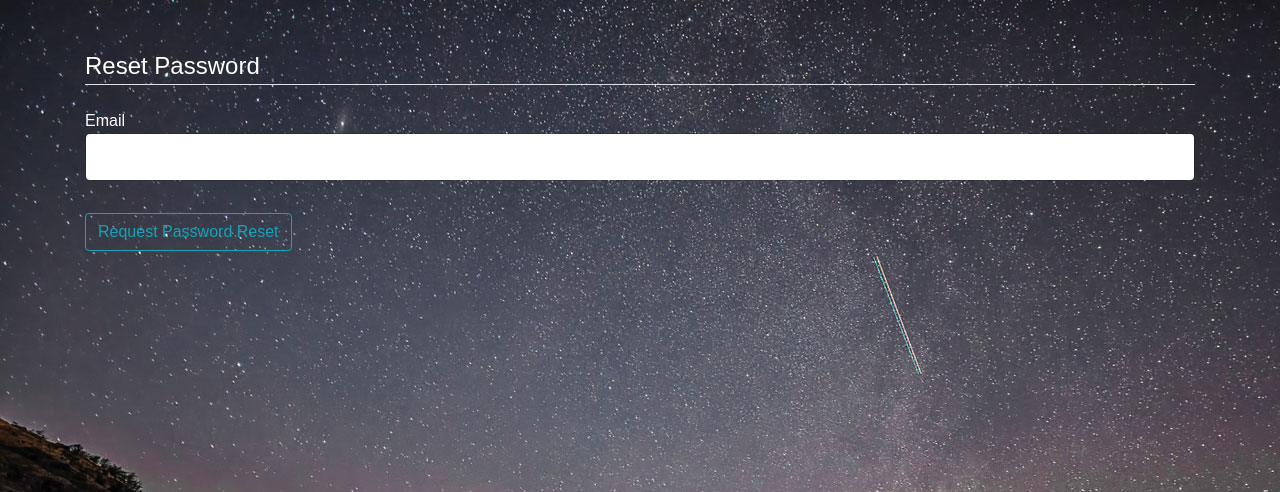
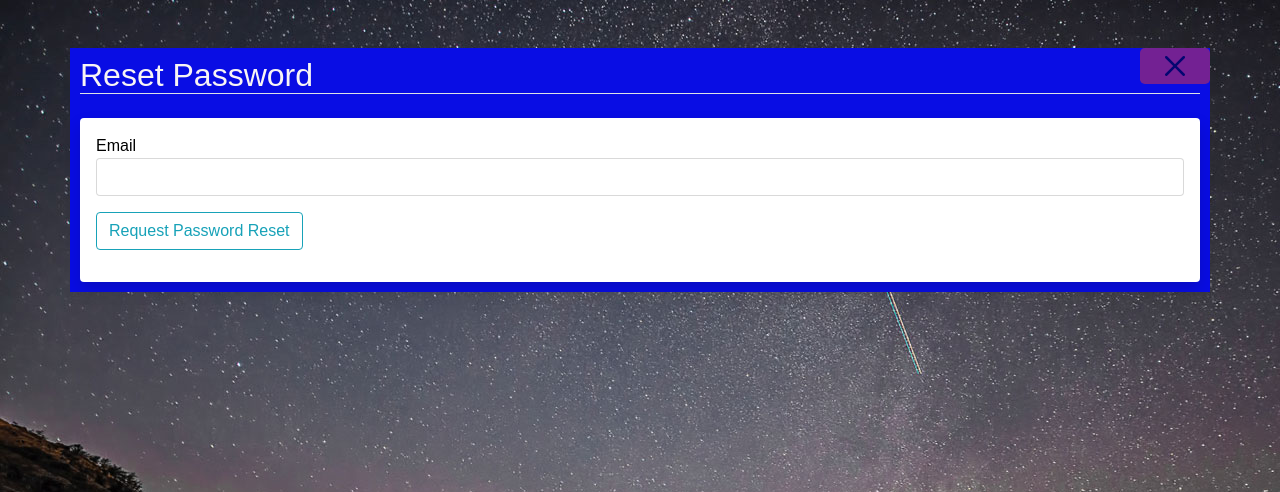
Before and after one commit to Rizwan-Ahmad786/first-flask-app, a Flask app: page /reset_password in a window 1280 px wide. Shown: the top 492 px of the page. Run offline with Flask 2, Linux system fonts and the light colour scheme; some libraries are stand-ins or nearby versions; some web fonts are replaced.

Commit message:
bcrypt added

```diff
--- a/app.py
+++ b/app.py
@@ -16,7 +16,9 @@ from flask_login import LoginManager, login_manager, UserMixin, login_user, logi
 from sqlalchemy import asc
 
 import os
-import smtplib
+import bcrypt
+
+
 
 
 app = Flask(__name__)
@@ -157,6 +159,10 @@ def login():
                 flash('Invalid username or password', 'danger')
                 return redirect(url_for('login'))
             login_user(user, remember=form.remember.data)
+            # hashed_password = bcrypt.generate_password_hash(
+            #     form.password.data).decode('utf-8')
+            # user.password = hashed_password
+            # db.session.commit()
             return redirect('uncomplete_todos')
     return render_template('login.html', form=form)
 
@@ -167,7 +173,7 @@ def signup():
     if request.method == "POST":
         if form.validate_on_submit():
             hashed_password = bcrypt.generate_password_hash(
-                form.password.data, method='sha256')
+                form.password.data).decode('utf-8')
             newuser = User(username=form.username.data,
                            email=form.email.data, password=hashed_password)
             db.session.add(newuser)
@@ -316,11 +322,11 @@ def reset_request():
 @app.route('/reset_password/<token>', methods=('GET', 'POST'))
 def reset_token(token):
     user = User.verify_token(token)
-    if user is None:
-        flash('That is an invalid or expired token', 'warning')
-        return redirect(url_for('reset_request'))
     form = ResetPasswordForm()
     if request.method == "POST":
+        if user is None:
+            flash('That is an invalid or expired token', 'warning')
+            return redirect(url_for('reset_request'))
         if form.validate_on_submit():
             hashed_password = bcrypt.generate_password_hash(
                 form.password.data).decode('utf-8')
--- a/templates/reset_request.html
+++ b/templates/reset_request.html
@@ -6,28 +6,23 @@
 {% endblock title %}
 
 {% block content %}
-    <div class="container mt-5" style="color: white;">
+<div class="container mt-5" style="background-color: rgb(9, 13, 228); color: rgb(248, 244, 244); padding: 10px;">
+    <a href="/login" style="float: right; margin: -10px -10px 0px 0px;  padding: 8px 25px 8px 25px; "
+        type="button" class="btn-close btn-lg btn-danger" aria-label="Close">
+    </a>
+
+    <h2 class="border-bottom mb-4">Reset Password</h2>
+
+    <div class=" container shadow  p-3 bg-body rounded " style="color: black;">
         <form method="POST" action="/reset_password">
             {{ form.hidden_tag() }}
-            <fieldset class="form-group">
-                <legend class="border-bottom mb-4">Reset Password</legend>
-                <div class="form-group">
-                    {{ form.email.label(class="form-control-label") }}
-                    {% if form.email.errors %}
-                        {{ form.email(class="form-control form-control-lg is-invalid") }}
-                        <div class="invalid-feedback">
-                            {% for error in form.email.errors %}
-                                <span>{{ error }}</span>
-                            {% endfor %}
-                        </div>
-                    {% else %}
-                        {{ form.email(class="form-control form-control-lg") }}
-                    {% endif %}
-                </div>
-            </fieldset>
+
+                     {{ wtf.form_field(form.email) }}
+
             <div class="form-group">
                 {{ form.submit(class="btn btn-outline-info") }}
             </div>
         </form>
     </div>
+</div>
 {% endblock content %}
--- a/templates/uncomplete_todos.html
+++ b/templates/uncomplete_todos.html
@@ -29,7 +29,7 @@
 </nav>
 
 
-<!-- table secction -->
+
 <div class=" mt-5 container ">
     <table class="container table  table-container table-dark table-bordered table-striped text-wrap "
         style=" word-wrap: break-word;">
@@ -56,7 +56,7 @@
                 <td style="text-align: left;">{{ data.title }}</td>
                 <td class="word-wrap" style="text-align: left; height: auto;">{{ data.des}}</td>
                 <td class="text-align: center;">{{ data.datecreated }}</td>
-                <!-- checkbox -->
+
                 <td>
 
                     <form action="/set_complete_true/{{data.id}}" method="POST">
@@ -66,7 +66,7 @@
                         <input id="checkboxsubmit" type="submit" value="">
                     </form>
 
-                    <form action="/cancelonclick" method="POST">
+                    <form action="/uncomplete_todos" method="POST">
                         <input id="return" value="" type="submit">
                     </form>
                 <td>
```
Also changed, not shown: templates/reset_token.html (+12 -9 lines), 1 other file.
